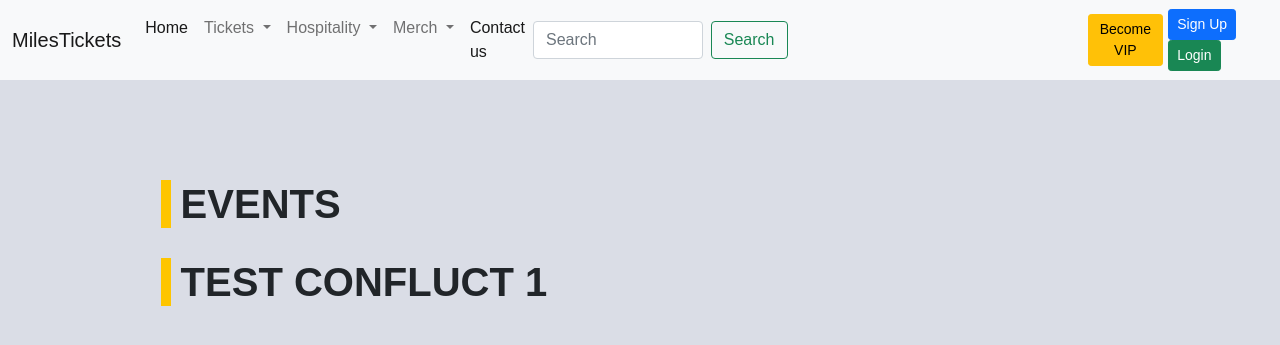
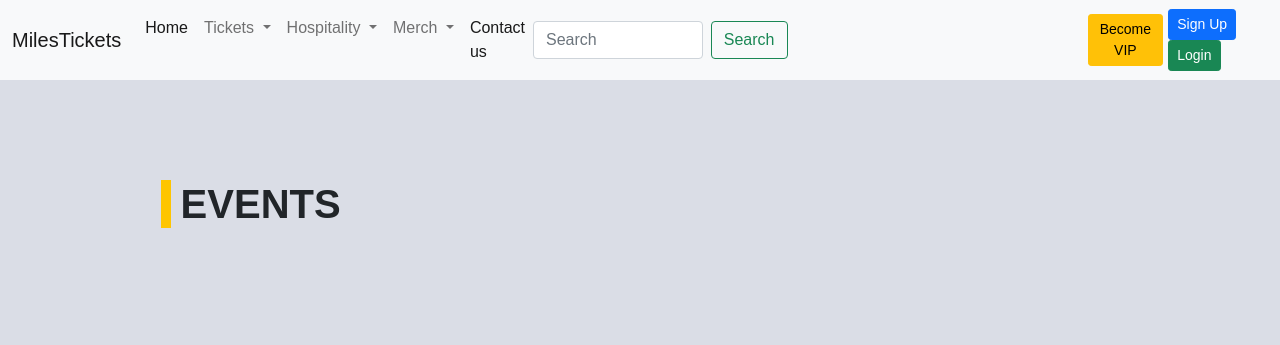
Before and after one commit to CiciovanBogdan/TicketStore, a Django app: template templates/ticket/tickets_for_events.html in a window 1280 px wide. Shown: the top 345 px of the page. Run offline with Django 3.2, Linux system fonts and the light colour scheme; the template is opened without the code that fills it, so the values that code supplies are empty.

Commit message:
Changes in ticket

```diff
--- a/templates/ticket/tickets_for_events.html
+++ b/templates/ticket/tickets_for_events.html
@@ -6,7 +6,6 @@
 {% block content %}
     <section class="container">
         <h1>Events</h1>
-        <h1>Test confluct 1</h1>
         {% for fixture in all_fixtures %}
             <div class="row">
                 <article class="card fl-left">
```
